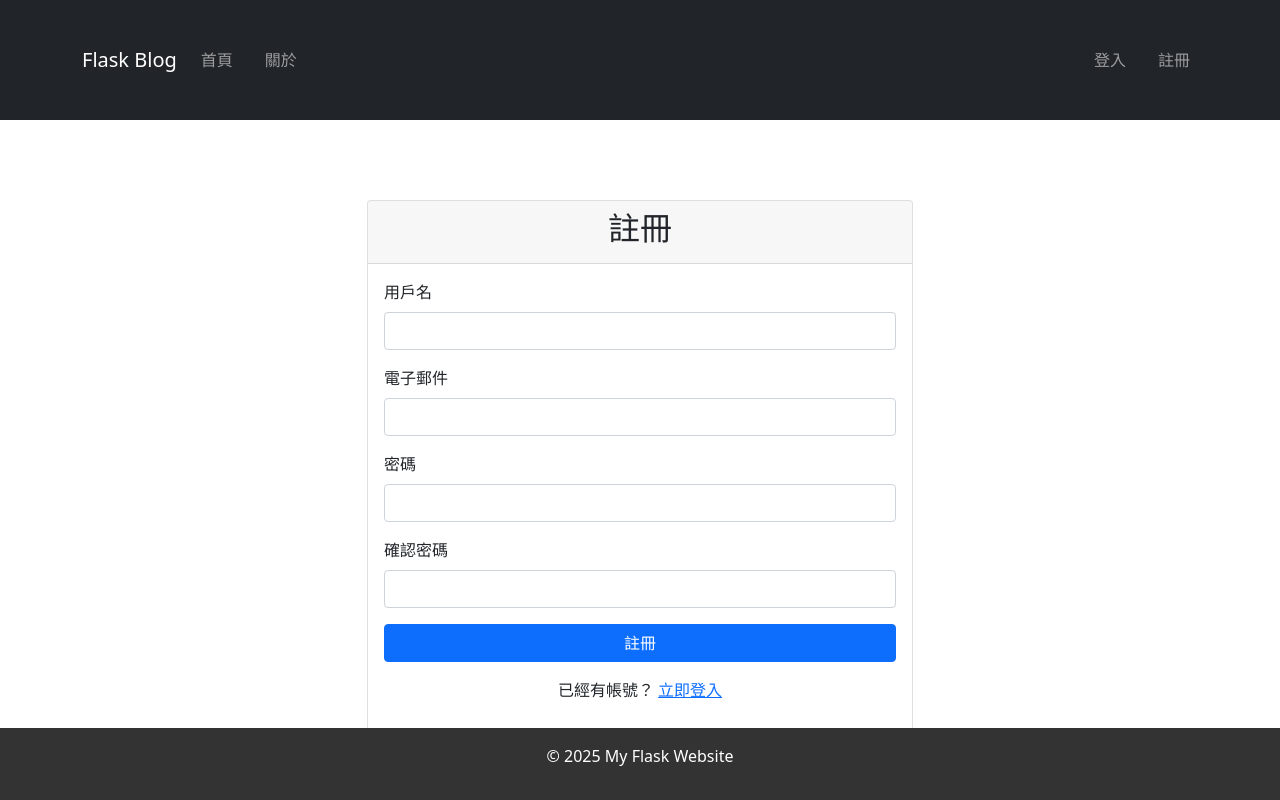
After one commit to william10310406/final-project, a Flask app: page /register in a window 1280 px wide. The commit adds this page. Run offline with Flask 3, Linux system fonts and the light colour scheme.

Commit message:
註解加好加滿

```diff
--- a/app.py
+++ b/app.py
@@ -1,53 +1,151 @@
-# 導入必要的 Flask 模組
-# Flask: 主要的應用程式類別
-# render_template: 用於渲染 HTML 模板
-from flask import Flask, render_template, request, redirect, url_for, flash
+# 導入所需的 Flask 相關模組
+from flask import Flask, render_template, request, redirect, url_for, flash, session
+# 導入自定義的資料模型
 from models import User, Post
+# 導入日期時間處理模組
 from datetime import datetime
+from functools import wraps
 
 # 創建 Flask 應用程式實例
-# __name__ 代表目前模組的名稱
 app = Flask(__name__)
-
-# 載入配置
+# 設定應用程式密鑰，用於會話管理和訊息閃現
 app.config['SECRET_KEY'] = 'your-secret-key'  # 用於 flash 訊息
 
+# 登入要求裝飾器
+def login_required(f):
+    @wraps(f)
+    def decorated_function(*args, **kwargs):
+        if 'user_id' not in session:
+            flash('請先登入', 'warning')
+            return redirect(url_for('login'))
+        return f(*args, **kwargs)
+    return decorated_function
+
+# @app.route('/'): 定義根路由，處理網站首頁的訪問
+# methods 默認為 ['GET']，表示只接受 GET 請求
 @app.route('/')
 def index():
+    """顯示所有文章的首頁"""
+    # 獲取所有文章並按時間排序
     posts = Post.find_all()
     return render_template('index.html', posts=posts)
 
+# @app.route('/about'): 定義關於頁面的路由
+# 當用戶訪問 /about 時顯示關於頁面
 @app.route('/about')
 def about():
+    """顯示關於頁面"""
     return render_template('about.html')
 
+# @app.route('/user/<username>'): 定義用戶資料頁面的路由
+# <username> 是一個 URL 變數，會被傳遞給視圖函數
 @app.route('/user/<username>')
 def user_profile(username):
+    """
+    顯示特定用戶的個人資料頁面
+    參數:
+        username: 用戶名稱
+    """
+    # 查找用戶
     user = User.find_by_username(username)
     if user:
+        # 獲取該用戶的所有文章
         posts = Post.find_by_user_id(user._id)
         return render_template('user_profile.html', user=user, posts=posts)
     return redirect(url_for('index'))
 
+# @app.route('/post/create'): 定義創建文章的路由
+# methods=['GET', 'POST'] 表示這個路由可以處理 GET 和 POST 請求
+# @login_required 確保只有登入用戶才能訪問此頁面
 @app.route('/post/create', methods=['GET', 'POST'])
+@login_required
 def create_post():
+    """處理文章的創建"""
     if request.method == 'POST':
+        # 從表單獲取文章資料
         title = request.form.get('title')
         content = request.form.get('content')
-        # 這裡假設我們有一個測試用戶
-        test_user = User.find_by_username('test_user')
-        if not test_user:
-            test_user = User(username='test_user', email='test@example.com').save()
 
-        post = Post(title=title, content=content, user_id=test_user._id)
+        # 使用當前登入用戶
+        user_id = session['user_id']
+
+        # 創建並儲存新文章
+        post = Post(title=title, content=content, user_id=user_id)
         post.save()
-        flash('Post created successfully!', 'success')
+
+        # 顯示成功訊息並重定向到首頁
+        flash('文章發布成功！', 'success')
         return redirect(url_for('index'))
+
+    # GET 請求時顯示創建文章的表單
     return render_template('create_post.html')
 
-# 只有當直接執行此檔案時才會執行以下程式碼
-# 如果此檔案被當作模組導入則不會執行
+# @app.route('/login'): 定義登入頁面的路由
+# methods=['GET', 'POST'] 允許顯示登入表單(GET)和處理登入請求(POST)
+@app.route('/login', methods=['GET', 'POST'])
+def login():
+    """處理用戶登入"""
+    if request.method == 'POST':
+        username = request.form.get('username')
+        password = request.form.get('password')
+
+        user = User.find_by_username(username)
+        if user and user.check_password(password):
+            session['user_id'] = str(user._id)
+            session['username'] = user.username
+            flash('登入成功！', 'success')
+            return redirect(url_for('index'))
+
+        flash('用戶名或密碼錯誤', 'danger')
+
+    return render_template('login.html')
+
+# @app.route('/register'): 定義註冊頁面的路由
+# methods=['GET', 'POST'] 允許顯示註冊表單(GET)和處理註冊請求(POST)
+@app.route('/register', methods=['GET', 'POST'])
+def register():
+    """處理用戶註冊"""
+    if request.method == 'POST':
+        username = request.form.get('username')
+        email = request.form.get('email')
+        password = request.form.get('password')
+        confirm_password = request.form.get('confirm_password')
+
+        # 驗證密碼
+        if password != confirm_password:
+            flash('兩次輸入的密碼不一致', 'danger')
+            return render_template('register.html')
+
+        # 檢查用戶名是否已存在
+        if User.find_by_username(username):
+            flash('用戶名已被使用', 'danger')
+            return render_template('register.html')
+
+        # 檢查電子郵件是否已存在
+        if User.find_by_email(email):
+            flash('電子郵件已被使用', 'danger')
+            return render_template('register.html')
+
+        # 創建新用戶
+        user = User(username=username, email=email, password=password)
+        user.save()
+
+        flash('註冊成功！請登入', 'success')
+        return redirect(url_for('login'))
+
+    return render_template('register.html')
+
+# @app.route('/logout'): 定義登出路由
+# 不需要 methods 參數，因為只處理 GET 請求
+@app.route('/logout')
+def logout():
+    """處理用戶登出"""
+    session.clear()
+    flash('您已成功登出', 'success')
+    return redirect(url_for('index'))
+
+# 只在直接執行此檔案時運行應用程式
 if __name__ == '__main__':
-    # 啟動 Flask 開發伺服器
-    # debug=True 表示開啟除錯模式，可以看到詳細的錯誤訊息
-    app.run(debug=True)
+    # debug=True 啟用調試模式，顯示詳細的錯誤信息
+    # port=5001 指定使用 5001 端口（避免與 AirPlay 衝突）
+    app.run(debug=True, port=5001)
--- a/crawler/carriage.py
+++ b/crawler/carriage.py
@@ -10,6 +10,7 @@ DATA_FOLDER = f"{BASE_DIR}/MRT_carriage_data"
 LOG_FOLDER = f"{DATA_FOLDER}/logs"
 
 def crawl_data():
+    """主要的爬蟲函數，用於抓取捷運車廂擁擠度資料"""
     headers = {
         "User-Agent": "Mozilla/5.0 (Macintosh; Intel Mac OS X 10_15_7)"
     }
@@ -62,6 +63,7 @@ def crawl_data():
             write_log(f"❌ {line_name} 處理失敗（非 requests）: {e}")
 
 def merge_data(api_data, station_dict):
+    """合併 API 資料與站點資訊"""
     merged = {code: [name, "----", "----"] for code, name in station_dict.items()}
 
     for point in api_data["data"][0]["data"]:
@@ -87,6 +89,7 @@ def merge_data(api_data, station_dict):
     return results
 
 def save_to_csv(line_info, line_name, results):
+    """將資料儲存為 CSV 檔案"""
     station_data = line_info.get("station")
     if isinstance(station_data, dict) and all(isinstance(v, str) for v in station_data.values()):
         last_name = list(station_data.values())[-1]
@@ -115,6 +118,7 @@ def save_to_csv(line_info, line_name, results):
         write_log(f"✅ Data saved to {file_path}")
 
 def write_log(message):
+    """寫入日誌檔案"""
     today = datetime.now().strftime("%Y-%m-%d")
     os.makedirs(LOG_FOLDER, exist_ok=True)
     log_path = f"{LOG_FOLDER}/{today}.log"
--- a/templates/base.html
+++ b/templates/base.html
@@ -10,26 +10,78 @@
     <title>{% block title %}{% endblock %} - My Flask Website</title>
     <!-- 連結到 CSS 樣式表，使用 Flask 的 url_for 函數動態生成 URL -->
     <link rel="stylesheet" href="{{ url_for('static', filename='css/style.css') }}">
+    <!-- 引入 Bootstrap 5.1.3 的 CSS 框架，用於頁面樣式和響應式設計 -->
+    <link href="https://cdn.jsdelivr.net/npm/bootstrap@5.1.3/dist/css/bootstrap.min.css" rel="stylesheet">
 </head>
 <body>
-    <!-- 導航欄區域 -->
-    <nav>
-        <ul>
-            <!-- 使用 url_for 函數生成導航連結 -->
-            <li><a href="{{ url_for('index') }}">首頁</a></li>
-            <li><a href="{{ url_for('about') }}">關於</a></li>
-        </ul>
+    <!-- 導航欄區域：使用 Bootstrap 的 navbar 組件 -->
+    <nav class="navbar navbar-expand-lg navbar-dark bg-dark">
+        <div class="container">
+            <!-- 網站品牌/Logo -->
+            <a class="navbar-brand" href="{{ url_for('index') }}">Flask Blog</a>
+            <!-- 響應式漢堡選單按鈕，在小螢幕時顯示 -->
+            <button class="navbar-toggler" type="button" data-bs-toggle="collapse" data-bs-target="#navbarNav">
+                <span class="navbar-toggler-icon"></span>
+            </button>
+            <!-- 導航欄內容，包含所有導航連結 -->
+            <div class="collapse navbar-collapse" id="navbarNav">
+                <!-- 左側導航選項 -->
+                <ul class="navbar-nav me-auto">
+                    <!-- 首頁連結 -->
+                    <li class="nav-item">
+                        <a class="nav-link" href="{{ url_for('index') }}">首頁</a>
+                    </li>
+                    <!-- 關於頁面連結 -->
+                    <li class="nav-item">
+                        <a class="nav-link" href="{{ url_for('about') }}">關於</a>
+                    </li>
+                    <!-- 條件渲染：只有登入用戶才能看到發布文章選項 -->
+                    {% if 'user_id' in session %}
+                    <li class="nav-item">
+                        <a class="nav-link" href="{{ url_for('create_post') }}">發布文章</a>
+                    </li>
+                    {% endif %}
+                </ul>
+                <!-- 右側導航選項：用戶相關功能 -->
+                <ul class="navbar-nav">
+                    <!-- 條件渲染：根據用戶登入狀態顯示不同選項 -->
+                    {% if 'user_id' in session %}
+                    <!-- 已登入用戶可見：個人頁面連結 -->
+                    <li class="nav-item">
+                        <a class="nav-link" href="{{ url_for('user_profile', username=session['username']) }}">
+                            {{ session['username'] }}的個人頁面
+                        </a>
+                    </li>
+                    <!-- 登出選項 -->
+                    <li class="nav-item">
+                        <a class="nav-link" href="{{ url_for('logout') }}">登出</a>
+                    </li>
+                    {% else %}
+                    <!-- 未登入用戶可見：登入和註冊選項 -->
+                    <li class="nav-item">
+                        <a class="nav-link" href="{{ url_for('login') }}">登入</a>
+                    </li>
+                    <li class="nav-item">
+                        <a class="nav-link" href="{{ url_for('register') }}">註冊</a>
+                    </li>
+                    {% endif %}
+                </ul>
+            </div>
+        </div>
     </nav>
 
-    <!-- 主要內容區域，由子模板提供具體內容 -->
+    <!-- 主要內容區域：使用 Jinja2 模板繼承機制，由子模板提供具體內容 -->
     <main>
         {% block content %}
         {% endblock %}
     </main>
 
-    <!-- 頁尾區域 -->
+    <!-- 頁尾區域：顯示版權信息 -->
     <footer>
         <p>&copy; 2025 My Flask Website</p>
     </footer>
+
+    <!-- 引入 Bootstrap 5.1.3 的 JavaScript 套件，包含所有 Bootstrap 功能 -->
+    <script src="https://cdn.jsdelivr.net/npm/bootstrap@5.1.3/dist/js/bootstrap.bundle.min.js"></script>
 </body>
 </html>
--- /dev/null
+++ b/templates/register.html
@@ -0,0 +1,72 @@
+<!-- 繼承基礎模板 base.html -->
+{% extends "base.html" %}
+
+<!-- 定義主要內容區塊 -->
+{% block content %}
+<!-- 使用 Bootstrap 容器，設置上方邊距為 5 個單位 -->
+<div class="container mt-5">
+    <!-- 使用 Bootstrap 網格系統建立置中的行 -->
+    <div class="row justify-content-center">
+        <!-- 在中型設備上使用 6 列寬度，在較小螢幕上自動調整 -->
+        <div class="col-md-6">
+            <!-- 使用 Bootstrap 卡片元件包裝註冊表單 -->
+            <div class="card">
+                <!-- 卡片標題區域 -->
+                <div class="card-header">
+                    <h2 class="text-center">註冊</h2>
+                </div>
+                <!-- 卡片主體區域 -->
+                <div class="card-body">
+                    <!-- 處理並顯示 Flash 消息（例如：註冊錯誤提示） -->
+                    {% with messages = get_flashed_messages(with_categories=true) %}
+                        {% if messages %}
+                            {% for category, message in messages %}
+                                <!-- 根據消息類型（success/danger/warning）顯示對應樣式的提示框 -->
+                                <div class="alert alert-{{ category }}">{{ message }}</div>
+                            {% endfor %}
+                        {% endif %}
+                    {% endwith %}
+
+                    <!-- 註冊表單：使用 POST 方法提交數據 -->
+                    <form method="POST">
+                        <!-- 用戶名輸入欄位組 -->
+                        <div class="mb-3">
+                            <label for="username" class="form-label">用戶名</label>
+                            <!-- required 屬性確保用戶必須填寫此欄位 -->
+                            <input type="text" class="form-control" id="username" name="username" required>
+                        </div>
+                        <!-- 電子郵件輸入欄位組 -->
+                        <div class="mb-3">
+                            <label for="email" class="form-label">電子郵件</label>
+                            <!-- type="email" 提供電子郵件格式驗證 -->
+                            <input type="email" class="form-control" id="email" name="email" required>
+                        </div>
+                        <!-- 密碼輸入欄位組 -->
+                        <div class="mb-3">
+                            <label for="password" class="form-label">密碼</label>
+                            <!-- type="password" 確保密碼輸入時顯示為點點 -->
+                            <input type="password" class="form-control" id="password" name="password" required>
+                        </div>
+                        <!-- 確認密碼輸入欄位組 -->
+                        <div class="mb-3">
+                            <label for="confirm_password" class="form-label">確認密碼</label>
+                            <!-- 用於確保用戶正確輸入了預期的密碼 -->
+                            <input type="password" class="form-control" id="confirm_password" name="confirm_password" required>
+                        </div>
+                        <!-- 提交按鈕區域：使用 Bootstrap 的網格間隔系統 -->
+                        <div class="d-grid gap-2">
+                            <button type="submit" class="btn btn-primary">註冊</button>
+                        </div>
+                    </form>
+
+                    <!-- 登入連結區域 -->
+                    <div class="text-center mt-3">
+                        <!-- 使用 url_for 生成登入頁面的連結 -->
+                        <p>已經有帳號？ <a href="{{ url_for('login') }}">立即登入</a></p>
+                    </div>
+                </div>
+            </div>
+        </div>
+    </div>
+</div>
+{% endblock %}
```
Also changed, not shown: models.py (+99 -4 lines), templates/index.html (+17 -3 lines), templates/login.html (added, +60 -0 lines), templates/user_profile.html (+18 -0 lines), README.md.
